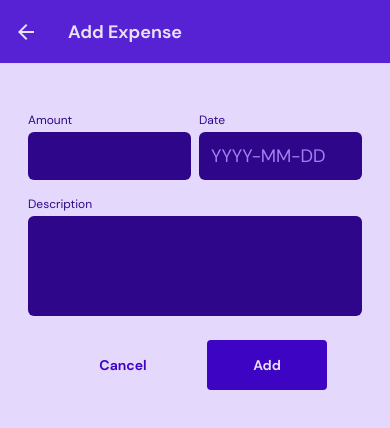
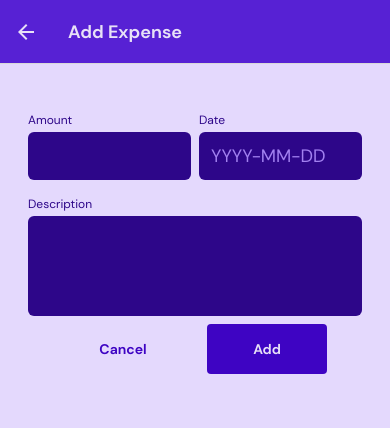
Before and after one commit to gguilhermelopes/react-native-expense-tracker, a React Native app: screen /ManageExpense in a window 390 px wide. Shown: the top 428 px of the page. Built offline with nearby package versions, Linux system fonts and the light colour scheme.

Commit message:
feat: set states to inputs and set them to context

```diff
--- a/components/ManageExpense/ExpenseForm.js
+++ b/components/ManageExpense/ExpenseForm.js
@@ -1,10 +1,34 @@
+import { useState } from "react";
 import { StyleSheet, View } from "react-native";
 import { GlobalStyles } from "../../constants/styles";
+import Button from "../UI/Button";
 
 import Input from "./Input";
 
-const ExpenseForm = () => {
-  const amountChangeHandler = () => {};
+const ExpenseForm = ({ onCancel, onSubmit, isEditing }) => {
+  const [inputValues, setInputValues] = useState({
+    amount: "",
+    date: "",
+    description: "",
+  });
+
+  const inputChangeHandler = (inputIdentifier, enteredValue) => {
+    setInputValues((currentInputValues) => {
+      return {
+        ...currentInputValues,
+        [inputIdentifier]: enteredValue,
+      };
+    });
+  };
+
+  const submitHandler = () => {
+    const expenseData = {
+      amount: +inputValues.amount,
+      date: new Date(inputValues.date),
+      description: inputValues.description,
+    };
+    onSubmit(expenseData);
+  };
 
   return (
     <View style={styles.formContainer}>
@@ -13,8 +37,9 @@ const ExpenseForm = () => {
           label="Amount"
           textInputConfig={{
             keyboardType: "decimal-pad",
-            onChangeText: amountChangeHandler,
+            onChangeText: inputChangeHandler.bind(this, "amount"),
           }}
+          value={inputValues.amount}
           style={styles.amountAndDateInput}
         />
         <Input
@@ -23,8 +48,9 @@ const ExpenseForm = () => {
             placeholder: "YYYY-MM-DD",
             placeholderTextColor: GlobalStyles.colors.primary200,
             maxLength: 10,
-            onChangeText: () => {},
+            onChangeText: inputChangeHandler.bind(this, "date"),
           }}
+          value={inputValues.date}
           style={styles.amountAndDateInput}
         />
       </View>
@@ -32,8 +58,18 @@ const ExpenseForm = () => {
         label="Description"
         textInputConfig={{
           multiline: true,
+          onChangeText: inputChangeHandler.bind(this, "description"),
         }}
+        value={inputValues.description}
       />
+      <View style={styles.buttonsContainer}>
+        <Button style={styles.button} mode="flat" onPress={onCancel}>
+          Cancel
+        </Button>
+        <Button style={styles.button} onPress={submitHandler}>
+          {isEditing ? "Update" : "Add"}
+        </Button>
+      </View>
     </View>
   );
 };
@@ -51,4 +87,13 @@ const styles = StyleSheet.create({
   amountAndDateInput: {
     flex: 1,
   },
+  buttonsContainer: {
+    flexDirection: "row",
+    justifyContent: "center",
+    alignItems: "center",
+    gap: 24,
+  },
+  button: {
+    minWidth: 120,
+  },
 });
--- a/screens/ManageExpense.js
+++ b/screens/ManageExpense.js
@@ -3,7 +3,6 @@ import { useContext, useLayoutEffect } from "react";
 
 import IconButton from "../components/UI/IconButton";
 import { ExpensesContext } from "../store/expenses-context";
-import Button from "../components/UI/Button";
 import { GlobalStyles } from "../constants/styles";
 import ExpenseForm from "../components/ManageExpense/ExpenseForm";
 
@@ -43,19 +42,11 @@ const ManageExpense = ({ route, navigation }) => {
   const cancelHandler = () => {
     navigation.goBack();
   };
-  const confirmHandler = () => {
+  const confirmHandler = (expenseData) => {
     if (isEditing) {
-      expensesContext.updateExpense(expenseId, {
-        description: "External SSD",
-        amount: 139.99,
-        date: new Date("2023-03-24"),
-      });
+      expensesContext.updateExpense(expenseId, expenseData);
     } else {
-      expensesContext.addExpense({
-        description: "External HDD",
-        amount: 39.99,
-        date: new Date("2023-03-19"),
-      });
+      expensesContext.addExpense(expenseData);
     }
     navigation.goBack();
   };
@@ -63,15 +54,12 @@ const ManageExpense = ({ route, navigation }) => {
   return (
     <View style={styles.container}>
       {expenseDesc && <Text style={styles.title}>{expenseDesc}</Text>}
-      <ExpenseForm />
-      <View style={styles.buttonsContainer}>
-        <Button style={styles.button} mode="flat" onPress={cancelHandler}>
-          Cancel
-        </Button>
-        <Button style={styles.button} onPress={confirmHandler}>
-          {isEditing ? "Update" : "Add"}
-        </Button>
-      </View>
+      <ExpenseForm
+        isEditing={isEditing}
+        onCancel={cancelHandler}
+        onSubmit={confirmHandler}
+      />
+
       {isEditing && (
         <View style={styles.deleteContainer}>
           <IconButton
@@ -100,15 +88,7 @@ const styles = StyleSheet.create({
     textAlign: "center",
     color: GlobalStyles.colors.primary700,
   },
-  buttonsContainer: {
-    flexDirection: "row",
-    justifyContent: "center",
-    alignItems: "center",
-    gap: 24,
-  },
-  button: {
-    minWidth: 120,
-  },
+
   deleteContainer: {
     marginTop: 16,
     paddingTop: 8,
```
